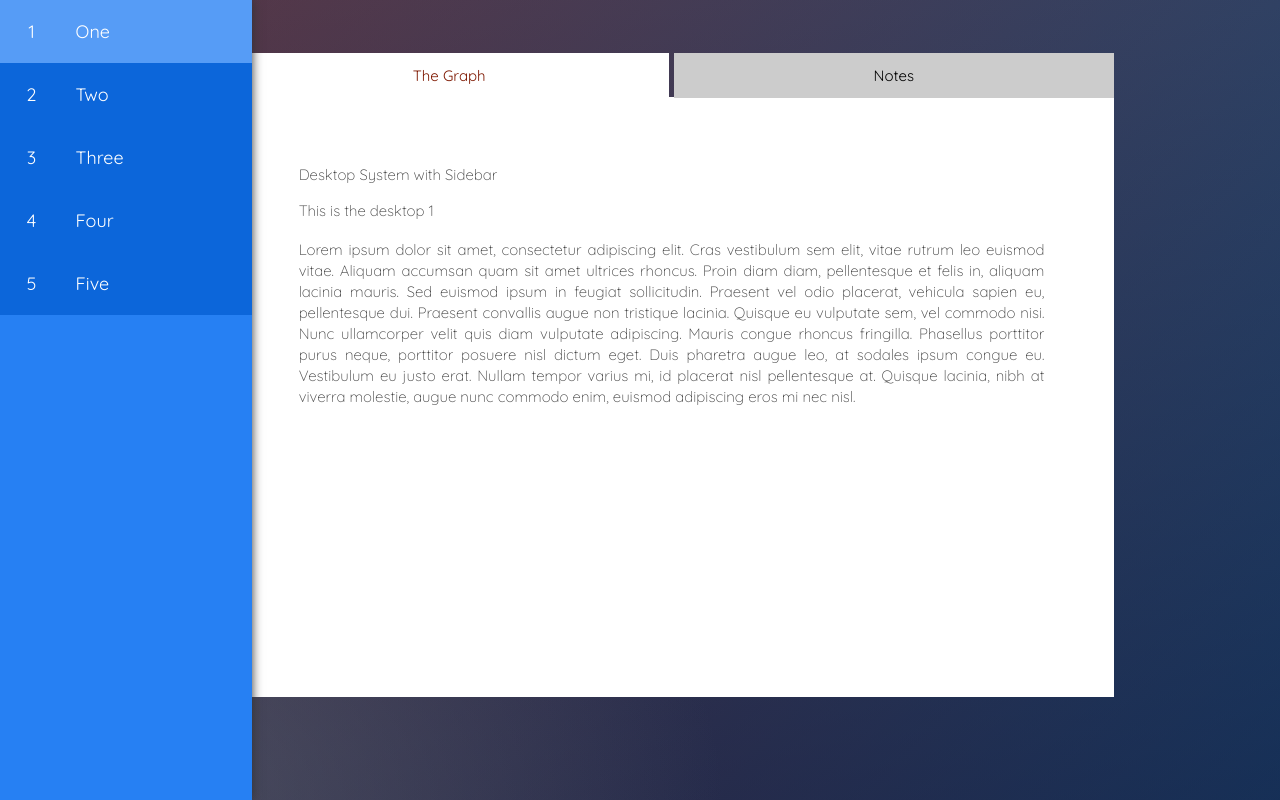
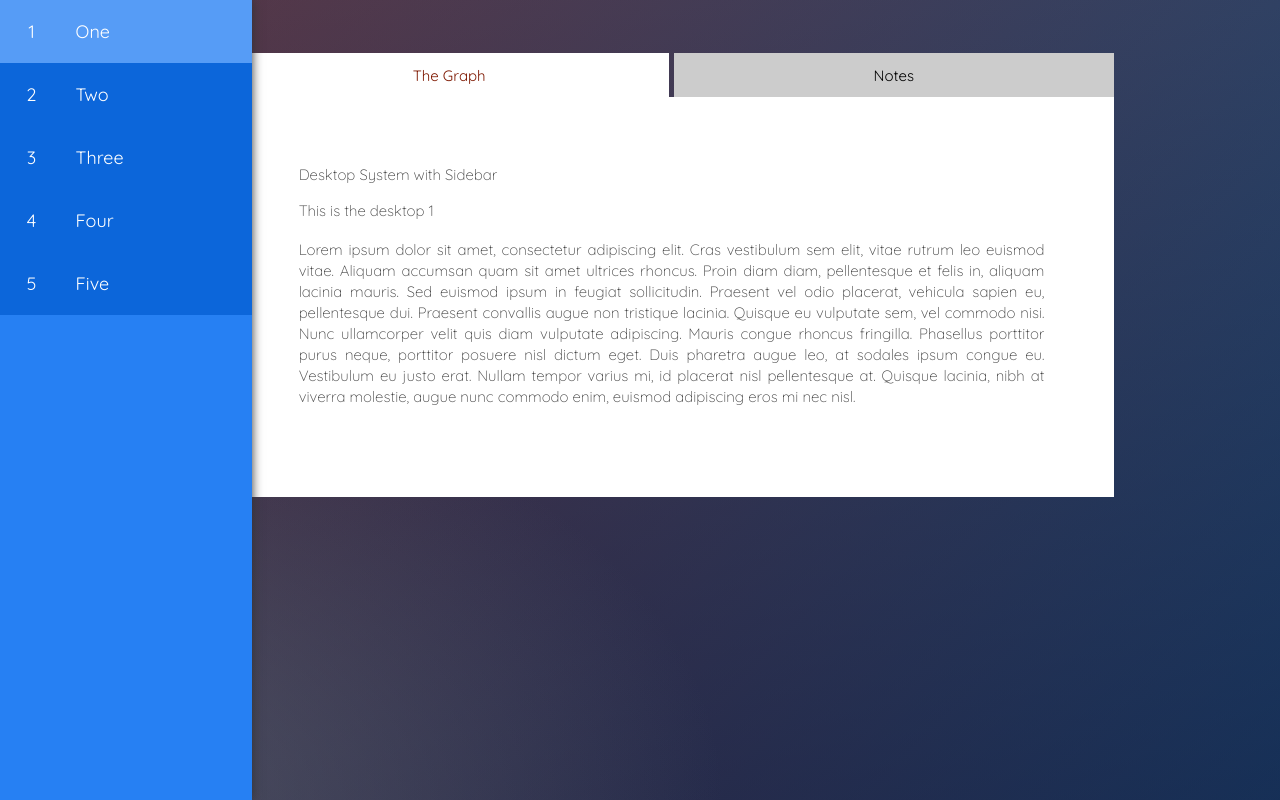
Before and after one commit to hibernationTheory/rodAndCones, a Django app: page /projects/project_d3_playground in a window 1280 px wide. Run offline with Django 3.2, Linux system fonts and the light colour scheme; parts of the project's set-up code (start-up, migrations or seed data) failed here and were passed over; some libraries are stand-ins or nearby versions.

Commit message:
add the tab menu mixin

```diff
--- a/rodAndCones/static/projects/css/project_d3_playground/style.css
+++ b/rodAndCones/static/projects/css/project_d3_playground/style.css
@@ -75,6 +75,78 @@ nav > ul > li > div:nth-child(2) {
   padding-left: 0.7rem; }
 
 /* NAVIGATION RELATED END */
+/* tabbed menu */
+/* source : http://codepen.io/thestevekelzer/pen/yGFsJ */
+.tabbed-menu {
+  top: 34px;
+  font-size: 15px;
+  width: 75%;
+  min-width: 850px;
+  margin: 0px auto;
+  position: relative; }
+
+.tabbed-menu * {
+  color: #444;
+  box-sizing: border-box;
+  -moz-box-sizing: border-box;
+  -o-box-sizing: border-box;
+  -webkit-box-sizing: border-box; }
+
+.tabbed-menu .tabs {
+  position: relative;
+  top: 1px;
+  text-align: center;
+  line-height: 5px;
+  min-width: 850px; }
+
+.tabbed-menu .tabs li {
+  padding: 20px;
+  background: #CCC;
+  display: inline-block;
+  color: #000;
+  width: 49.74%;
+  -webkit-transition: all 300ms ease-in-out;
+  -moz-transition: all 300ms ease-in-out;
+  -o-transition: all 300ms ease-in-out;
+  -ms-transition: all 300ms ease-in-out;
+  transition: all 300ms ease-in-out;
+  font-size: 1em; }
+
+.tabs li.selected {
+  background: #FFF;
+  color: #7E1801; }
+
+.tabs li:hover {
+  cursor: pointer;
+  background: #0066FF;
+  color: #FFF; }
+
+.tabs li.selected:hover {
+  color: #0066FF;
+  background: #FFF; }
+
+.tabbed-menu .page {
+  text-align: justify; }
+
+.tabbed-menu .content {
+  padding: 70px;
+  overflow: hidden;
+  min-height: 400px;
+  text-align: justify; }
+
+.tabbed-menu .content p {
+  padding: 0;
+  marging: 0;
+  text-align: left;
+  line-height: 1.4em;
+  text-align: justify; }
+
+.tabbed-menu .contentWrapper {
+  width: 100%;
+  min-width: 850px;
+  position: relative;
+  background: #FFF; }
+
 .desktop {
   position: absolute;
   top: 0;
@@ -115,77 +187,4 @@ nav > ul > li > div:nth-child(2) {
 .clear {
   clear: both; }
 
-/* TABBED MENU */
-.tabbed-menu {
-  top: 34px;
-  font-size: 15px;
-  width: 75%;
-  min-width: 850px;
-  margin: 0px auto;
-  position: relative; }
-
-.tabbed-menu * {
-  color: #444;
-  box-sizing: border-box;
-  -moz-box-sizing: border-box;
-  -o-box-sizing: border-box;
-  -webkit-box-sizing: border-box; }
-
-.tabbed-menu .tabs {
-  position: relative;
-  top: 1px;
-  text-align: center;
-  line-height: 5px;
-  min-width: 850px; }
-
-.tabbed-menu .tabs li {
-  padding: 20px;
-  background: #CCC;
-  display: inline-block;
-  color: #000;
-  width: 49.73%;
-  -webkit-transition: all 0.3s ease-in-out;
-  -moz-transition: all 0.3s ease-in-out;
-  -o-transition: all 0.3s ease-in-out;
-  -ms-transition: all 0.3s ease-in-out;
-  transition: all 0.3s ease-in-out;
-  font-size: 1.0em; }
-
-.tabs li.selected {
-  background: #FFF;
-  color: #7E1801; }
-
-.tabs li:hover {
-  cursor: pointer;
-  background: #55533A;
-  color: #FFF; }
-
-.tabs li.selected:hover {
-  color: #55533A;
-  background: #FFF; }
-
-.tabbed-menu .page {
-  text-align: justify; }
-
-.tabbed-menu .content {
-  padding: 70px;
-  overflow: hidden;
-  min-height: 600px;
-  text-align: justify; }
-
-.tabbed-menu .content p {
-  padding: 0;
-  marging: 0;
-  text-align: left;
-  line-height: 1.4em;
-  text-align: justify; }
-
-.tabbed-menu .contentWrapper {
-  width: 100%;
-  min-width: 850px;
-  postiion: relative;
-  background: #FFF; }
-
-/* TABBED MENU END */
-
 /*# sourceMappingURL=style.css.map */
--- a/rodAndCones/static/projects/css/project_d3_playground/style.scss
+++ b/rodAndCones/static/projects/css/project_d3_playground/style.scss
@@ -2,6 +2,86 @@
 @import url('http://fonts.googleapis.com/css?family=Open+Sans:400,300');
 
 /* MIXINS */
+
+@mixin tabbed-menu($main-color:#444, $main-position-top:34px, $main-width-min:850px, $main-width:75%,
+  $main-font-size:15px, $tab-line-height:5px, $tab-height:20px, $tab-font-size:1em,
+  $tab-color-selected:#7E1801, $tab-color-hover:#0066FF, $tab-color-deactive:#CCC,
+  $tab-color-content:#000, $tab-color-active:#FFF, $content-padding:70px,
+  $content-p-line-height:1.4em, $content-height:400px, $transition-speed:300ms
+  ) {
+  /* tabbed menu */
+  /* source : http://codepen.io/thestevekelzer/pen/yGFsJ */
+  .tabbed-menu {
+  top: $main-position-top;
+  font-size: $main-font-size;
+  width: $main-width;
+  min-width: $main-width-min;
+  margin: 0px auto;
+  position: relative; }
+
+  .tabbed-menu * {
+    color: $main-color;
+    box-sizing: border-box;
+    -moz-box-sizing: border-box;
+    -o-box-sizing: border-box;
+    -webkit-box-sizing: border-box; }
+
+  .tabbed-menu .tabs {
+    position: relative;
+    top: 1px;
+    text-align: center;
+    line-height: $tab-line-height;
+    min-width: $main-width-min; }
+
+  .tabbed-menu .tabs li {
+    padding: $tab-height;
+    background: $tab-color-deactive;
+    display: inline-block;
+    color: $tab-color-content;
+    width: 49.74%;
+    -webkit-transition: all $transition-speed ease-in-out;
+    -moz-transition: all $transition-speed ease-in-out;
+    -o-transition: all $transition-speed ease-in-out;
+    -ms-transition: all $transition-speed ease-in-out;
+    transition: all $transition-speed ease-in-out;
+    font-size: $tab-font-size; }
+
+  .tabs li.selected {
+    background: $tab-color-active;
+    color: $tab-color-selected; }
+
+  .tabs li:hover {
+    cursor: pointer;
+    background: $tab-color-hover;
+    color: $tab-color-active; }
+
+  .tabs li.selected:hover {
+    color: $tab-color-hover;
+    background: $tab-color-active; }
+
+  .tabbed-menu .page {
+    text-align: justify; }
+
+  .tabbed-menu .content {
+    padding: $content-padding;
+    overflow: hidden;
+    min-height: $content-height;
+    text-align: justify; }
+
+  .tabbed-menu .content p {
+    padding: 0;
+    marging: 0;
+    text-align: left;
+    line-height: $content-p-line-height;
+    text-align: justify; }
+
+  .tabbed-menu .contentWrapper {
+    width: 100%;
+    min-width: $main-width-min;
+    position: relative;
+    background: $tab-color-active; }
+}
+
 @mixin nav-horizontal-expand($bg-color:#2680f3, $item-color-bg:#0c66da, $item-color-hover:#569cf6, $item-color-active:#87b9f8, $item-height:3.5rem, $item-key-width:3.5rem, $item-value-width:10.5rem, $item-value-padding-left:0.7rem, $transition-speed:300ms, $drop-shadow-radius:10px) {
   /* An expandable side bar */
   /* source: http://codepen.io/Venerons/pen/jbBvu */
@@ -83,6 +163,7 @@ body {
 /* NAVIGATION RELATED */
 @include nav-horizontal-expand();
 /* NAVIGATION RELATED END */
+@include tabbed-menu();
 
 .desktop {
   position: absolute;
@@ -124,77 +205,3 @@ body {
 .clear {
   clear: both;
 }
-
-/* TABBED MENU */
-.tabbed-menu {
-  top:34px;
-  font-size: 15px;
-  width: 75%;
-  min-width: 850px;
-  margin: 0px auto;
-  position: relative;
-}
-.tabbed-menu * {
-  color: #444;
-  box-sizing: border-box;
-  -moz-box-sizing: border-box;
-  -o-box-sizing: border-box;
-  -webkit-box-sizing: border-box;
-}
-.tabbed-menu .tabs {
-  position: relative;
-  top: 1px;
-  text-align: center;
-  line-height: 5px;
-  min-width: 850px;
-}
-.tabbed-menu .tabs li {
-  padding: 20px;
-  background: #CCC;
-  display: inline-block;
-  color: #000;
-  width: 49.73%;
-  -webkit-transition: all 0.3s ease-in-out;
-  -moz-transition: all 0.3s ease-in-out;
-  -o-transition: all 0.3s ease-in-out;
-  -ms-transition: all 0.3s ease-in-out;
-  transition: all 0.3s ease-in-out;
-  font-size: 1.0em;
-}
-.tabs li.selected {
-  background: #FFF;
-  color: #7E1801;
-}
-.tabs li:hover {
-  cursor: pointer;
-  background: #55533A;
-  color: #FFF;
-}
-.tabs li.selected:hover {
-  color: #55533A;
-  background: #FFF;
-}
-.tabbed-menu .page {
-  text-align: justify;
-}
-.tabbed-menu .content {
-  padding:70px;
-  overflow: hidden;
-  min-height: 600px;
-  text-align: justify;
-}
-.tabbed-menu .content p {
-  padding: 0;
-  marging: 0;
-  text-align: left;
-  line-height: 1.4em;
-  text-align: justify;
-}
-.tabbed-menu .contentWrapper {
-  width: 100%;
-  min-width: 850px;
-  postiion: relative;
-  background: #FFF;
-}
-
-/* TABBED MENU END */
```
